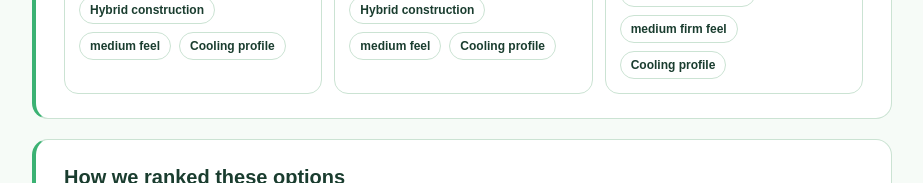
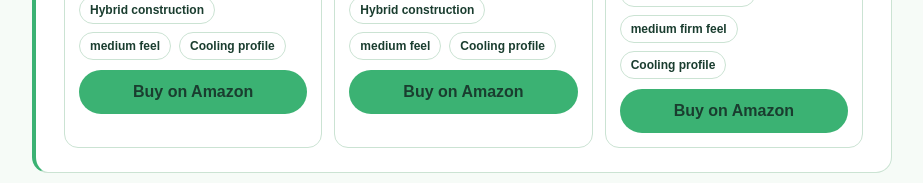
Before and after one commit to alanbishop75/find-my-ideal-mattress, a Next.js app: page /mattress/best-cooling-mattress in a window 1280 px wide. Shown: the part 1706-1889 px from the top of the page, without its empty margins (178-1101 px from the left). Built offline with nearby package versions, Linux system fonts and the light colour scheme; no server answers.

Commit message:
Add region-aware Amazon links to mattress SEP option cards

```diff
--- a/app/mattress/[slug]/MattressSeoLandingPage.tsx
+++ b/app/mattress/[slug]/MattressSeoLandingPage.tsx
@@ -154,6 +154,11 @@
   if (attrs.motionIsolation === "excellent") return "Included for stronger motion control and fewer partner disturbances.";
   if (attrs.backSupport === "ortho") return "Included for firmer spinal support and longer-term structure.";
   return "Included for balanced support, practical value, and reliable everyday comfort.";
+}
+
+function getAmazonLinkForRegion(productId: string, region: "UK" | "US"): string | undefined {
+  const allowedRetailers = region === "US" ? ["amazon-us"] : ["amazon-uk"];
+  return getRegionLinks(productId, region).find((link) => allowedRetailers.includes(link.retailerKey))?.url;
 }
 
 /**
@@ -350,6 +355,8 @@
 
 export default function MattressSeoLandingPage({ page }: { page: MattressSeoPage }) {
   const quizHref = `/mattress/questionnaire?ref=${page.slug}`;
+  const { region, isLoading } = useRegion();
+  const displayRegion = isLoading ? "UK" : region;
   const related = page.relatedSlugs
     .map((s) => mattressSeoPageMap[s])
     .filter((p): p is MattressSeoPage => Boolean(p));
@@ -622,7 +629,10 @@
               These options cover the most common buying paths for {page.keyword.toLowerCase()}: strongest baseline fit, value route, and a balanced upgrade path.
             </p>
             <div style={{ display: "grid", gridTemplateColumns: "repeat(auto-fit, minmax(220px, 1fr))", gap: 12, marginTop: 14 }}>
-              {rankedOptions.map((product, index) => (
+              {rankedOptions.map((product, index) => {
+                const amazonLink = getAmazonLinkForRegion(product.id, displayRegion);
+
+                return (
                 <article key={product.id} style={{ border: `1px solid ${BORDER}`, borderRadius: 14, padding: 14, background: WHITE }}>
                   <p style={{ margin: 0, fontSize: 11, color: NAVY, fontWeight: 800, letterSpacing: 0.5, textTransform: "uppercase" }}>
                     #{index + 1} option
@@ -668,8 +678,31 @@
                       </span>
                     ))}
                   </div>
+                  {amazonLink ? (
+                    <a
+                      href={amazonLink}
+                      target="_blank"
+                      rel="sponsored nofollow noopener noreferrer"
+                      style={{
+                        marginTop: 10,
+                        display: "inline-flex",
+                        alignItems: "center",
+                        justifyContent: "center",
+                        background: LIME,
+                        color: LIME_DARK,
+                        borderRadius: 999,
+                        padding: "10px 14px",
+                        fontWeight: 800,
+                        textDecoration: "none",
+                        width: "100%",
+                      }}
+                    >
+                      Buy on Amazon
+                    </a>
+                  ) : null}
                 </article>
-              ))}
+                );
+              })}
             </div>
           </section>
 
```
